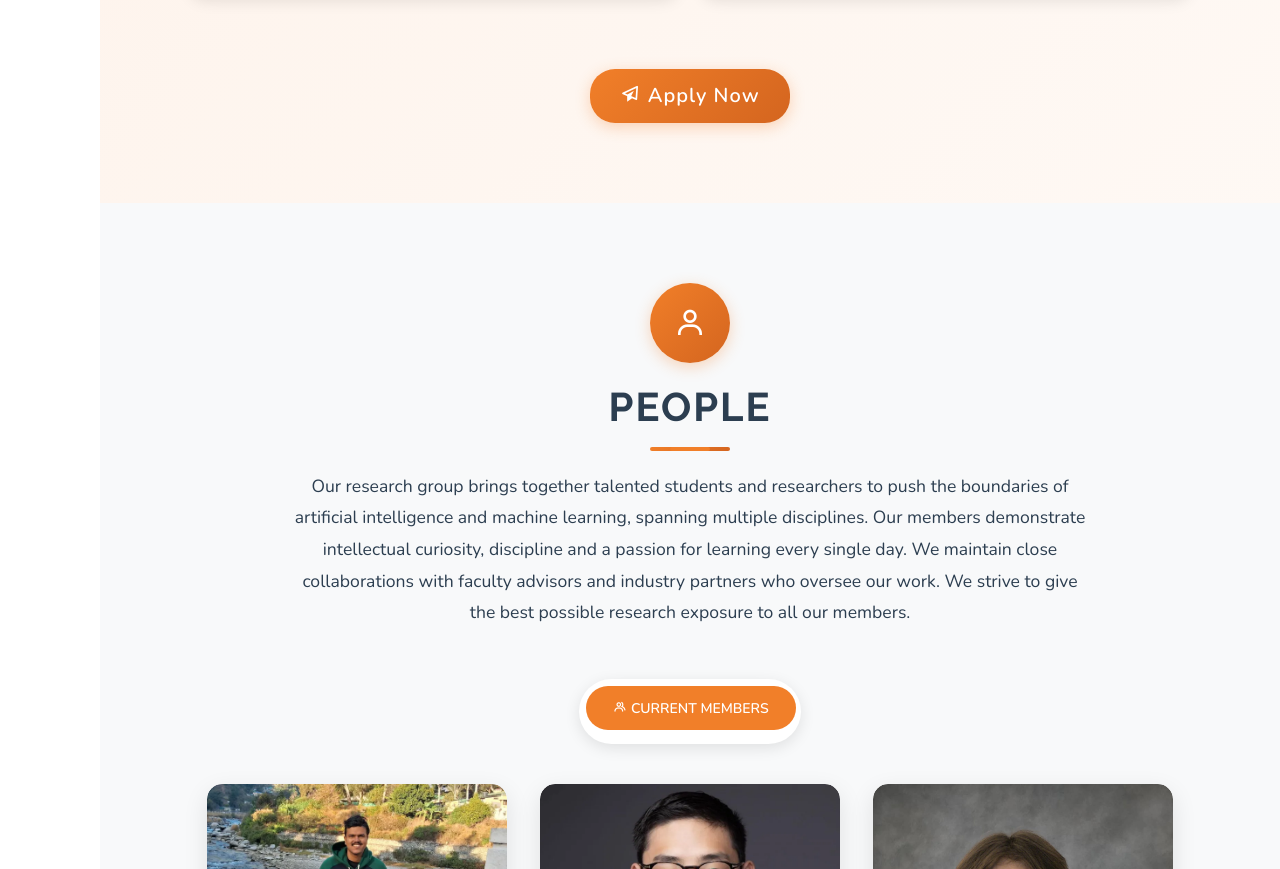
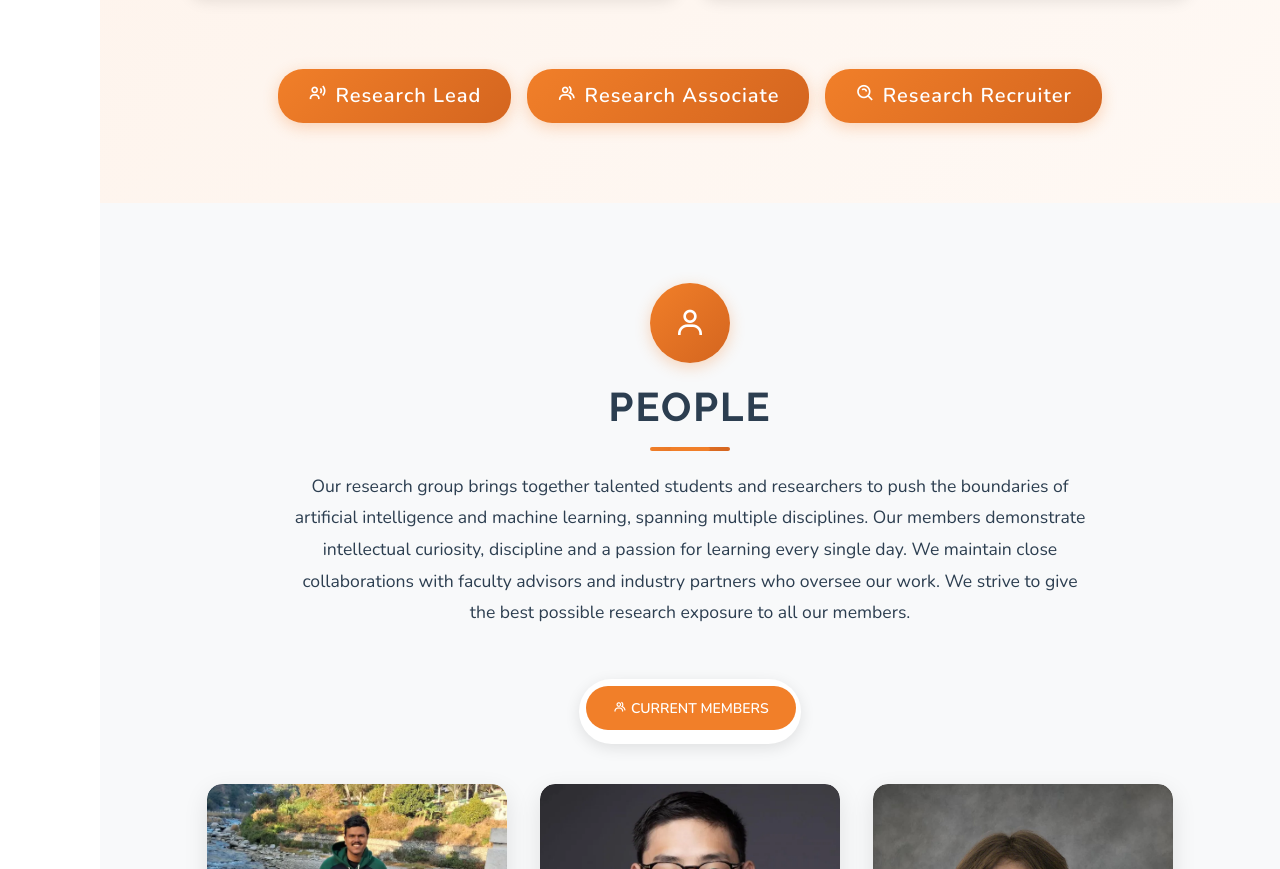
Before and after one commit to brainsatutd/brainsatutd.github.io, a plain HTML site: page index.html in a window 1280 px wide. Shown: the part 2529-3398 px from the top of the page. Drawn offline with nearby package versions, Linux system fonts and the light colour scheme.

Commit message:
Update index.html

```diff
--- a/index.html
+++ b/index.html
@@ -195,15 +195,29 @@
           </div>
         </div>
 
-        <div class="text-center mt-5" data-aos="fade-up" data-aos-delay="300">
-          <a href="https://docs.google.com/forms/d/e/1FAIpQLSeTUtzmRClyGJev3pHnSr0QkX_Beom1gAjMomw5bWUs1K87AA/viewform?pli=1"
-             id="apply-btn"
-             class="btn btn-custom btn-lg"
-             target="_blank"
-             rel="noopener noreferrer">
-            <i class="bx bx-paper-plane"></i> Apply Now
-          </a>
-        </div>
+               <div class="text-center mt-5 d-flex justify-content-center gap-3" data-aos="fade-up" data-aos-delay="300">
+  <a href="https://forms.gle/cp22sLw2EgAQTjRE6"
+     class="btn btn-custom btn-lg"
+     target="_blank"
+     rel="noopener noreferrer">
+    <i class="bx bx-user-voice"></i> Research Lead
+  </a>
+
+  <a href="https://forms.gle/sW4kM91kRRF9mduw8"
+     class="btn btn-custom btn-lg"
+     target="_blank"
+     rel="noopener noreferrer">
+    <i class="bx bx-group"></i> Research Associate
+  </a>
+
+  <a href="https://docs.google.com/forms/d/e/1FAIpQLScukRxniU1X_UVayseHN8e4a3WQ3G6AQ5Ca4v5EyODnDUWfjQ/viewform?usp=send_form"
+     class="btn btn-custom btn-lg"
+     target="_blank"
+     rel="noopener noreferrer">
+    <i class="bx bx-search-alt"></i> Research Recruiter
+  </a>
+</div>
+
       </div>
     </section>
     <!-- End Applications Section -->
```
